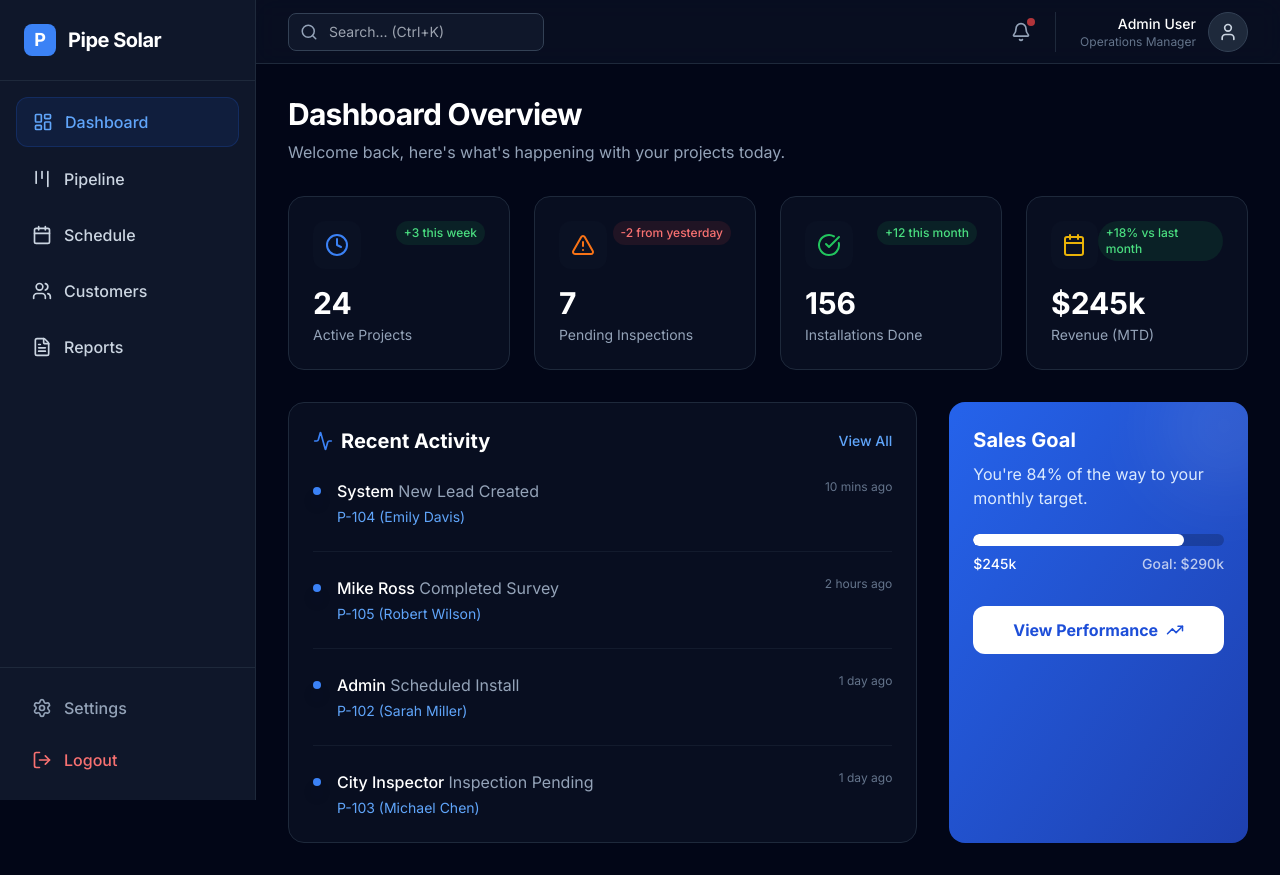
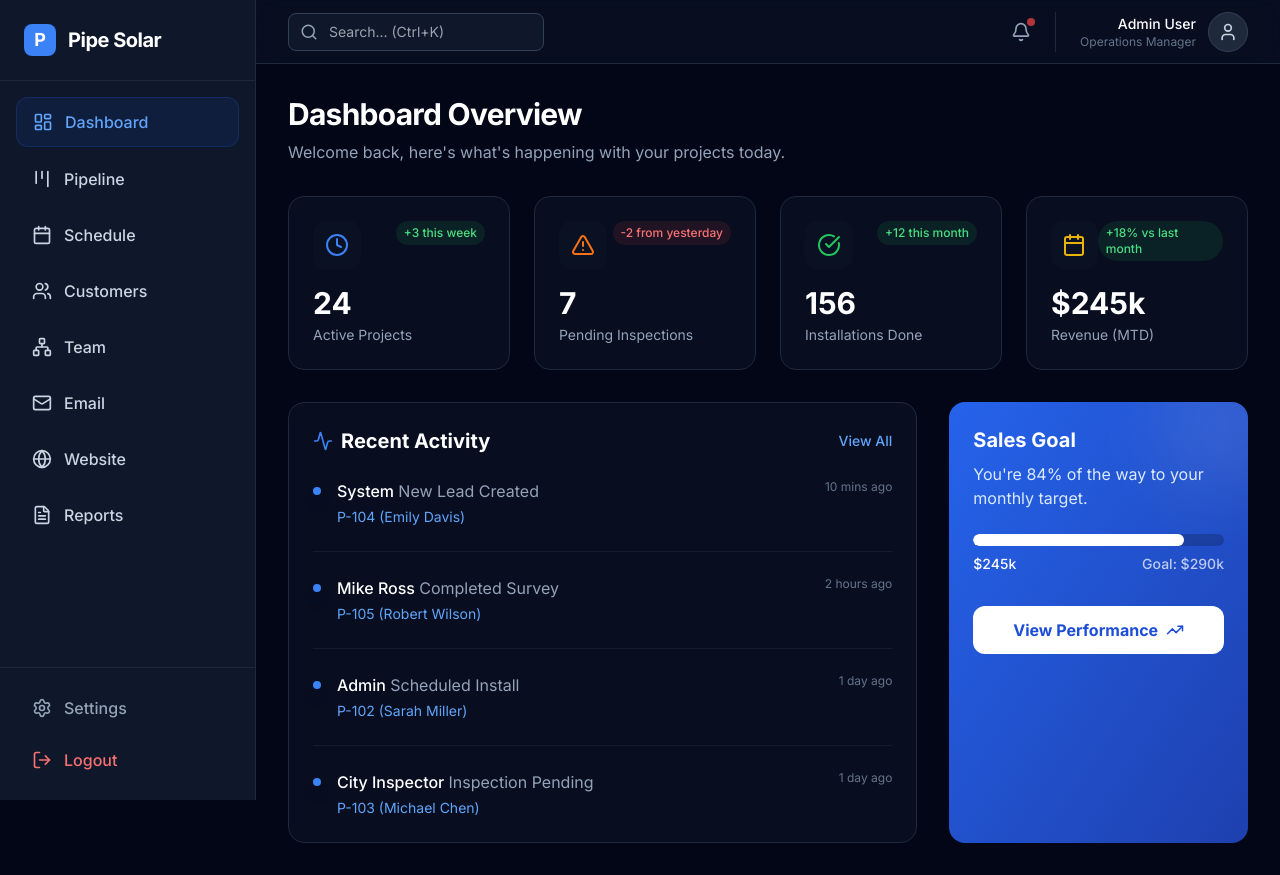
Before and after one commit to Ashuuniyal12/SolarCRM, a React (Vite) app in the folder client/: page /admin/dashboard in a window 1280 px wide. Built offline with nearby package versions, Linux system fonts and the light colour scheme.

Commit message:
Add missing icons to Sidebar modules

```diff
--- a/client/src/components/admin/Sidebar.tsx
+++ b/client/src/components/admin/Sidebar.tsx
@@ -1,5 +1,5 @@
 import { NavLink } from 'react-router-dom';
-import { LayoutDashboard, Kanban, Calendar, Users, FileText, Settings, LogOut } from 'lucide-react';
+import { LayoutDashboard, Kanban, Calendar, Users, FileText, Settings, LogOut, Mail, Globe, Network } from 'lucide-react';
 
 const Sidebar = () => {
     const navItems = [
@@ -7,6 +7,9 @@ const Sidebar = () => {
         { name: 'Pipeline', path: '/admin/pipeline', icon: Kanban },
         { name: 'Schedule', path: '/admin/schedule', icon: Calendar },
         { name: 'Customers', path: '/admin/customers', icon: Users },
+        { name: 'Team', path: '/admin/team', icon: Network },
+        { name: 'Email', path: '/admin/email', icon: Mail },
+        { name: 'Website', path: '/admin/website', icon: Globe },
         { name: 'Reports', path: '/admin/reports', icon: FileText },
     ];
 
```
Also changed, not shown: 3 other files (tests, documents, lock files or other folders).
